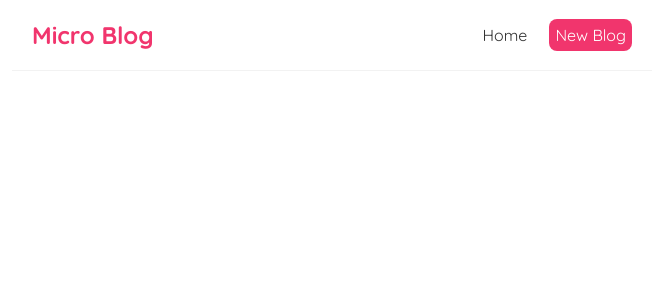
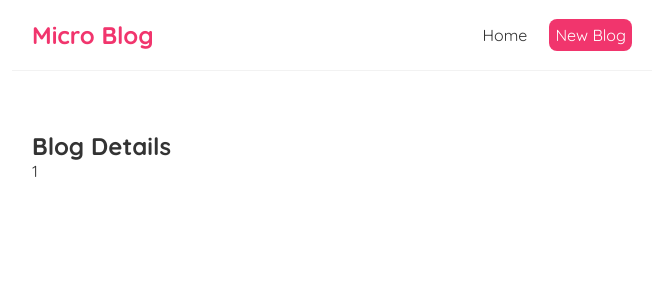
Before and after one commit to DavidTunnell/microblog-react, a React (Create React App) app: page /blogs/1 in a window 1280 px wide. Shown: the top 300 px of the page, without its empty margins (308-971 px from the left). Built offline with nearby package versions, Linux system fonts and the light colour scheme.

Commit message:
added blog details page and it utilizes url route paremeters

```diff
--- a/src/App.js
+++ b/src/App.js
@@ -2,6 +2,7 @@
 import Home from "./Home";
 import { BrowserRouter as Router, Route, Switch } from "react-router-dom";
 import Create from "./Create";
+import BlogDetails from "./BlogDetails";
 //top use the react router package, surround the whole app with the router component
 function App() {
     return (
@@ -20,6 +21,9 @@
                         <Route path="/create">
                             <Create />
                         </Route>
+                        <Route path="/blogs/:id">
+                            <BlogDetails />
+                        </Route>
                     </Switch>
                 </div>
             </div>
--- /dev/null
+++ b/src/BlogDetails.js
@@ -0,0 +1,14 @@
+import { useParams } from "react-router-dom";
+const BlogDetails = () => {
+    //this allows ups to grab parameters from the URL routes with destructuring
+    const { id } = useParams();
+
+    return (
+        <div className="blog-details">
+            <h2>Blog Details</h2>
+            <p>{id}</p>
+        </div>
+    );
+};
+
+export default BlogDetails;
--- a/src/BlogList.js
+++ b/src/BlogList.js
@@ -1,11 +1,15 @@
+import { Link } from "react-router-dom";
+
 const BlogList = ({ blogs, title }) => {
     return (
         <div className="blog-list">
             <h2>{title}</h2>
             {blogs.map((blog) => (
                 <div className="blog-preview" key={blog.id}>
-                    <h2>{blog.title}</h2>
-                    <p>Written by: {blog.author}</p>
+                    <Link to={`/blogs/${blog.id}`}>
+                        <h2>{blog.title}</h2>
+                        <p>Written by: {blog.author}</p>
+                    </Link>
                 </div>
             ))}
         </div>
--- a/src/index.css
+++ b/src/index.css
@@ -48,3 +48,7 @@
     color: #f1356d;
     margin-bottom: 8px;
 }
+
+.blog-preview a {
+    text-decoration: none;
+}
```
